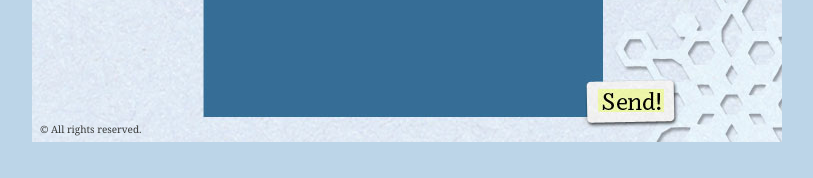
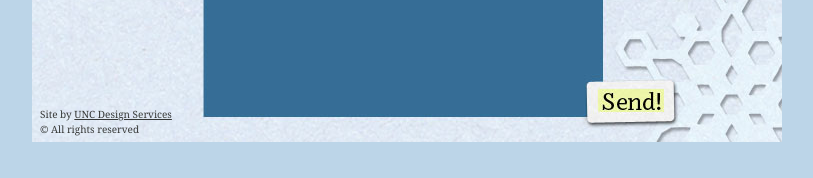
Before and after one commit to uncdesign/Ecard-Generator, a Python web app: template generator/templates/createcard.html in a window 1280 px wide. Shown: the part 858-1036 px from the top of the page, without its empty margins (233-1046 px from the left). Run offline with Jinja, Linux system fonts and the light colour scheme; the template is opened without the code that fills it, so the values that code supplies are empty; some libraries are stand-ins or nearby versions.

Commit message:
Design Services credit added

```diff
--- a/generator/templates/createcard.html
+++ b/generator/templates/createcard.html
@@ -71,7 +71,7 @@
 
 </div><!--/createcard-->
 
-<div id="copyright" class="disabled-default">&copy; All rights reserved. </div>
+<div id="copyright" class="disabled-default">Site by <a href="http://unc.edu/design">UNC Design Services</a><br>&copy; All rights reserved<br></div>
 
 
 <div id="msg">
```
